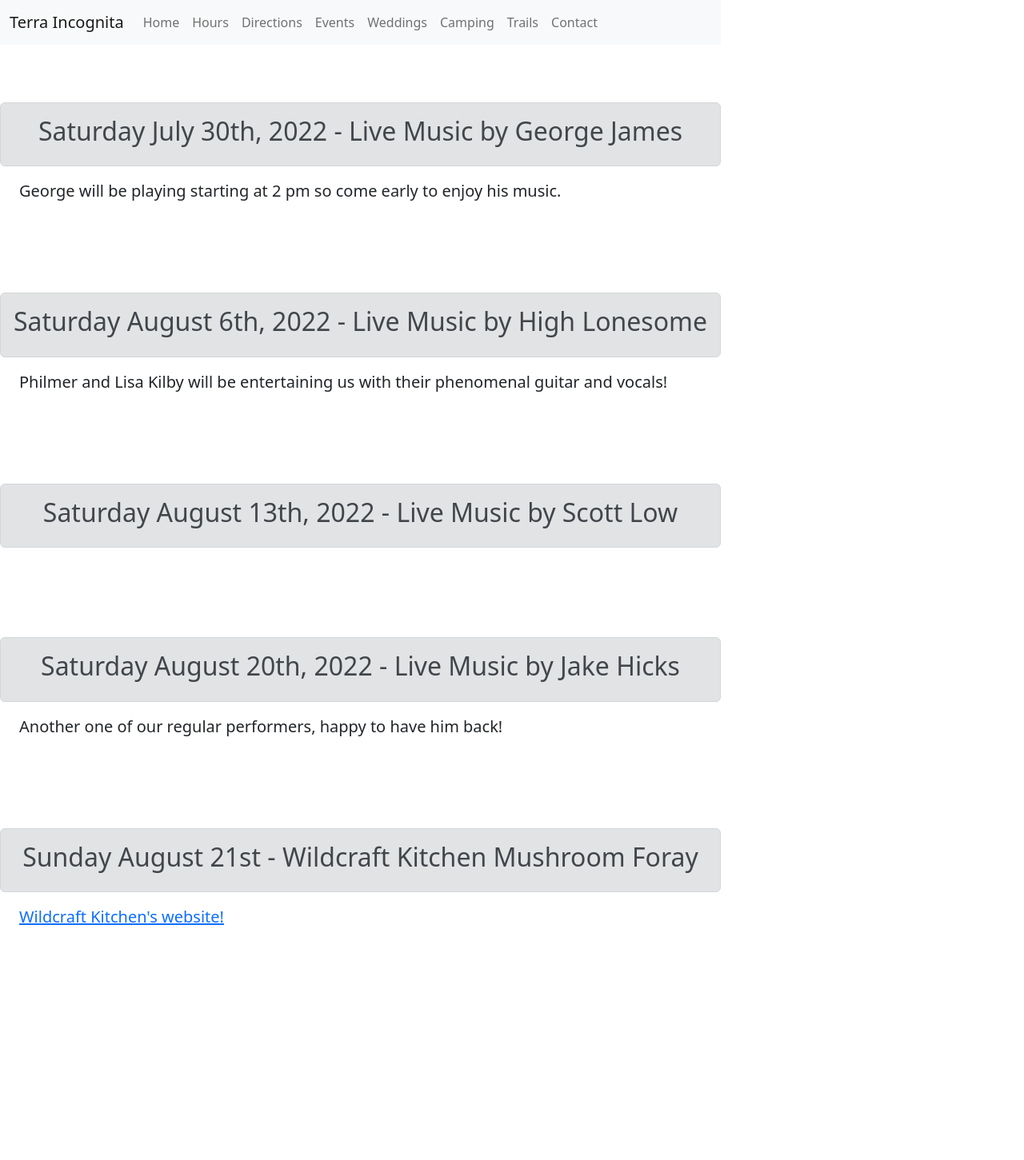
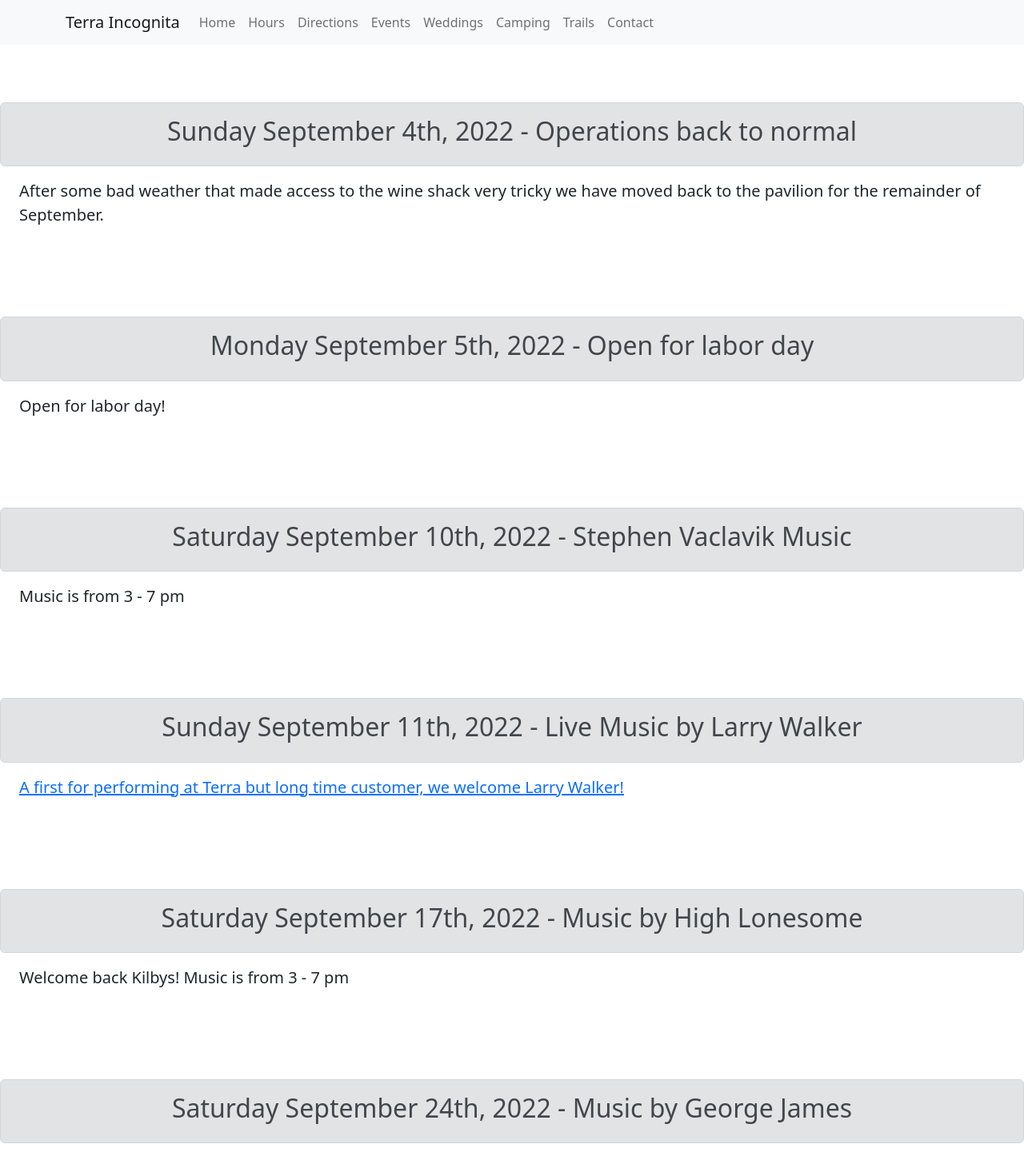
Before and after one commit to tors10e/terra, a React (Create React App) app: page /events in a window 1280 px wide. Shown: the top 1451 px of the page at 80% size. Before the commit the page ends 1250 px from the top, so only its background shows below. Built offline with nearby package versions, Linux system fonts and the light colour scheme.

Commit message:
Updated events

```diff
--- a/src/events/event_alert.js
+++ b/src/events/event_alert.js
@@ -1,3 +1,16 @@
+import React from 'react';
+
+
+  const events = [
+    ["Sunday  September 4th, 2022 - Operations back to normal", "After some bad weather that made access to the wine shack very tricky we have moved back to the pavilion for the remainder of September."],
+    ["Monday September 5th, 2022 - Open for labor day", "Open for labor day!"],
+    ["Saturday September 10th, 2022 - Stephen Vaclavik Music", "Music is from 3 - 7 pm"],
+    ["Sunday September 11th, 2022 - Live Music by Larry Walker", makeHref("https://soundcloud.com/user-131558822","A first for performing at Terra but long time customer, we welcome Larry Walker!")],
+    ["Saturday September 17th, 2022 - Music by High Lonesome", "Welcome back Kilbys! Music is from 3 - 7 pm"],
+    ["Saturday September 24th, 2022 - Music by George James", "Long time favorite George James will be with us again, music is from 3 - 7 pm"],
+    ["Saturday October 1st, 2022 - Brian Horton", "Welcome back Brian, music is from 3 - 7 pm"],
+  ]
+
 
 function Href(props){
     return <a href={props.link} target="_blank">{props.text}</a>
@@ -38,13 +51,4 @@ function EventAlerts() {
   }
 
 
-  const events = [
-    ["Saturday July 30th, 2022 - Live Music by George James", "George will be playing starting at 2 pm so come early to enjoy his music."],
-    ["Saturday August 6th, 2022 - Live Music by High Lonesome", "Philmer and Lisa Kilby will be entertaining us with their phenomenal guitar and vocals!"],
-    ["Saturday August 13th, 2022 - Live Music by Scott Low", ""],
-    ["Saturday August 20th, 2022 - Live Music by Jake Hicks", "Another one of our regular performers, happy to have him back!"],
-    ["Sunday August 21st - Wildcraft Kitchen Mushroom Foray",  makeHref("https://www.wildcraftkitchenga.com/", "Wildcraft Kitchen's website!")]
-  ]
-
-
 export default EventAlerts;
```
